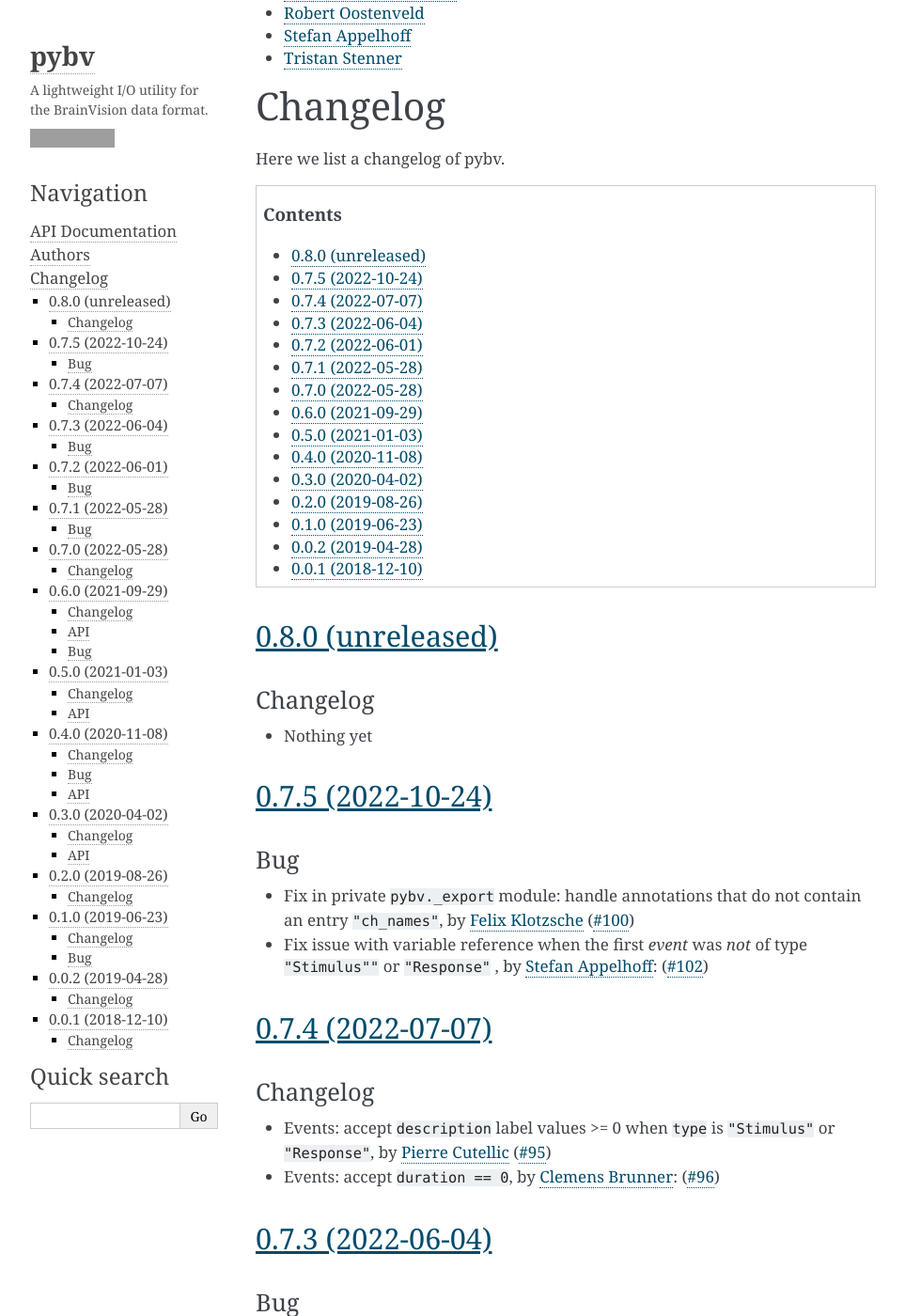
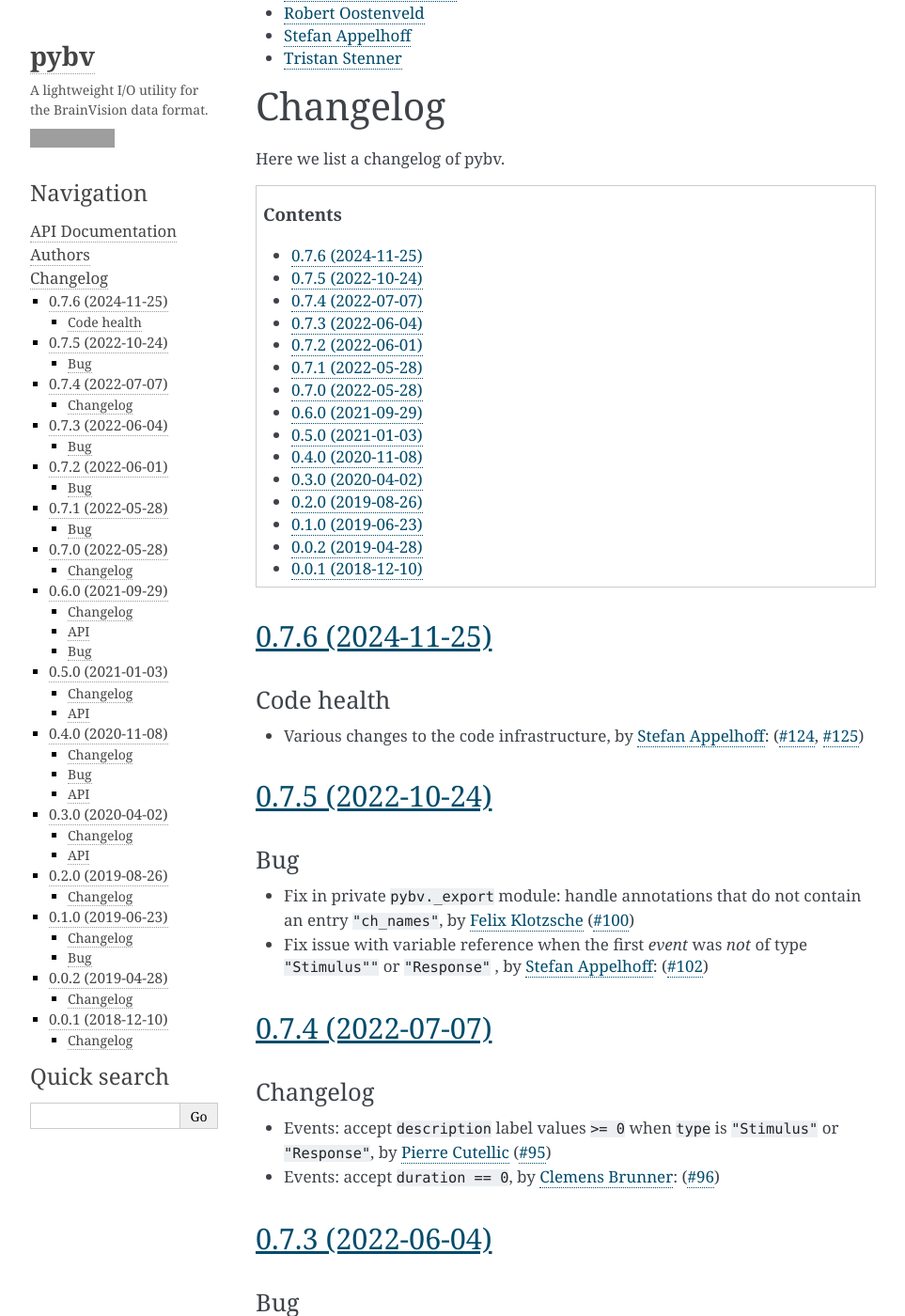
Before and after one commit to bids-standard/pybv, a Sphinx documentation site: the page built from docs/changelog.rst, in a window 1280 px wide and 1400 px high, scrolled down 332 px. Shown: the whole window at 94% size, without its empty margins (148-1111 px from the left). Built offline with Sphinx 7.4.7, drawn with Linux system fonts in a browser that asks for light colours; the version number could not be read and is left out; grey boxes are pictures that could not be loaded.

Commit message:
REL: 0.7.6

```diff
--- a/docs/changelog.rst
+++ b/docs/changelog.rst
@@ -30,12 +30,12 @@ Here we list a changelog of pybv.
    :local:
    :depth: 1
 
-0.8.0 (unreleased)
+0.7.6 (2024-11-25)
 ==================
 
-Changelog
-~~~~~~~~~
-- Nothing yet
+Code health
+~~~~~~~~~~~
+- Various changes to the code infrastructure, by `Stefan Appelhoff`_: (:gh:`124`, :gh:`125`)
 
 0.7.5 (2022-10-24)
 ==================
@@ -50,7 +50,7 @@ Bug
 
 Changelog
 ~~~~~~~~~
-- Events: accept ``description`` label values >= 0 when ``type`` is ``"Stimulus"`` or ``"Response"``, by `Pierre Cutellic`_ (:gh:`95`)
+- Events: accept ``description`` label values ``>= 0`` when ``type`` is ``"Stimulus"`` or ``"Response"``, by `Pierre Cutellic`_ (:gh:`95`)
 - Events: accept ``duration == 0``, by `Clemens Brunner`_: (:gh:`96`)
 
 0.7.3 (2022-06-04)
```
